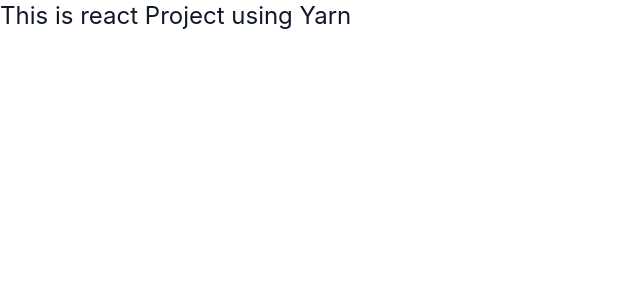
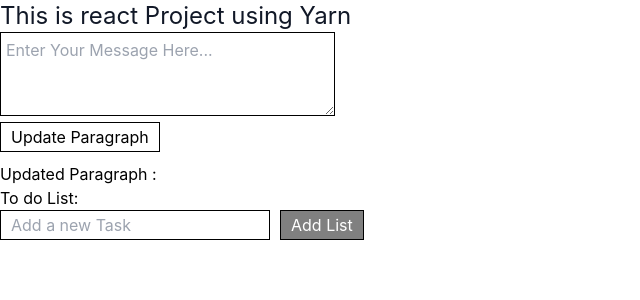
Before and after one commit to pruthasavani44/React-training, a React (Create React App) app in the folder react-yarn/: page / in a window 1280 px wide. Shown: the top 300 px of the page, without its empty margins (0-640 px from the left). Built offline with nearby package versions, Linux system fonts and the light colour scheme.

Commit message:
create Todo Task list

```diff
--- /dev/null
+++ b/react-yarn/src/Add.jsx
@@ -0,0 +1,49 @@
+import React, { useState } from "react";
+
+export default function Webpage() {
+  const [todos, setTodos] = useState([]);
+  const [newTodo, setNewTodo] = useState("");
+  const [paragraphText, setParagraphText] = useState("");
+
+  const handleAddTodo = () => {
+    if (newTodo.trim()) {
+      setTodos([...todos, newTodo]);
+      setNewTodo("");
+    }
+  };
+
+  const handleRemoveTodo = (index) => {
+    const updatedTodos = todos.filter((_, i) => i !== index);
+    setTodos(updatedTodos);
+  };
+
+  const handleButtonClick = () => {
+    setParagraphText("The button has been clicked!");
+  };
+  return (
+    <>
+      <h1>Webpage</h1>
+
+      <h1>To-Do List</h1>
+
+      <button onClick={handleButtonClick}>Click Me</button>
+      <p>{paragraphText}</p>
+
+      <input
+        type="text"
+        value={newTodo}
+        onChange={(e) => setNewTodo(e.target.value)}
+        placeholder="Add a new task"
+      />
+      <button onClick={handleAddTodo}>Add</button>
+      <ul>
+        {todos.map((todo, index) => (
+          <li key={index}>
+            {todo}
+            <button onClick={() => handleRemoveTodo(index)}>Remove</button>
+          </li>
+        ))}
+      </ul>
+    </>
+  );
+}
--- a/react-yarn/src/App.js
+++ b/react-yarn/src/App.js
@@ -1,9 +1,78 @@
 import './App.css';
+import React, { useState } from 'react';
 
 function App() {
+
+  const [paragraph, setParagraph] = useState("")
+  const [inputText, setInputText] = useState("")
+
+
+  const update = (e) => {
+    setParagraph(inputText)
+  }
+  const handleInputChange = (e) => {
+    setInputText(e.target.value);
+  };
+
+
+
+  const [task, setTask] = useState([])
+  const [addTask, setAddTask] = useState("")
+
+  const handleAddTask = (e) => {
+    if (addTask.trim()) {
+      setTask([...task, addTask]);
+      setAddTask("")
+    }
+
+  }
+  const handleRemoveTask = (index) => {
+    const UpdatedTask = task.filter((_, i) => i !== index);
+    setTask(UpdatedTask);
+  }
+
+
   return (
     <>
       <h1 className='text-gray-900 text-2xl'>This is react Project using Yarn</h1>
+
+
+      <textarea onChange={handleInputChange} value={inputText} rows="3" cols="30" placeholder="Enter Your Message Here..." style={{ border: "1px solid black", padding: "5px" }} />
+      <br />
+      <button onClick={update} style={{ border: "1px solid black", padding: "2px 10px", marginBottom: "10px" }} >Update Paragraph</button>
+      <br /> <span>Updated Paragraph :</span>
+      <span dangerouslySetInnerHTML={{ __html: paragraph }} ></span>
+
+
+      <h2>To do List:</h2>
+
+      <input
+        type="text"
+        onChange={(e) => setAddTask(e.target.value)}
+        value={addTask}
+        style={{ border: "1px solid black", padding: "2px 10px", }}
+        placeholder='Add a new Task' />
+
+      <button
+        onClick={handleAddTask}
+        style={{ border: "1px solid black", padding: "2px 10px", background: "gray", marginLeft: "10px", color: "white" }}  >
+        Add List
+      </button>
+
+      <ul>
+        {task.map((task, index) => (
+          <li key={index}>
+            {task}
+            <button
+              onClick={() => handleRemoveTask(index)}
+              style={{ border: "1px solid black", padding: "2px 10px", background: "gray", margin: "5px 0 0 10px", color: "white" }}  >
+
+              Remove
+            </button>
+          </li>
+        ))}
+      </ul>
+
     </>
   );
 }
```
